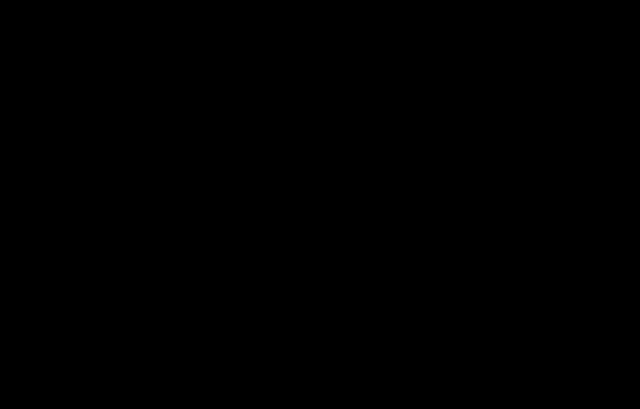
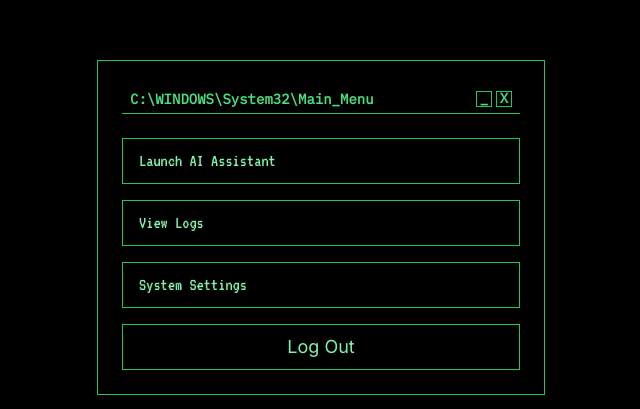
Before and after one commit to noregretsluka/ai-terminal, a React (Vite) app: page /menu in a window 1280 px wide. Before the commit this address had no page. Shown: the part 173-582 px from the top of the page, without its empty margins (319-959 px from the left). Built offline with nearby package versions, Linux system fonts and the light colour scheme.

Commit message:
Added landing pages for Settings and Assistant; updated Login, Logs, and MainMenu components with routing and layout improvements

```diff
--- a/src/App.jsx
+++ b/src/App.jsx
@@ -1,14 +1,20 @@
 // src/App.jsx
 import { BrowserRouter as Router, Routes, Route } from "react-router-dom";
 import Login from "./Login";
+import MainMenu from "./MainMenu";
 import Logs from "./Logs";
+import Assistant from "./Assistant";
+import Settings from "./Settings";
 
 function App() {
   return (
     <Router>
       <Routes>
         <Route path="/" element={<Login />} />
+        <Route path="/menu" element={<MainMenu />} />
         <Route path="/logs" element={<Logs />} />
+        <Route path="/assistant" element={<Assistant />} />
+        <Route path="/settings" element={<Settings />} />
       </Routes>
     </Router>
   );
--- /dev/null
+++ b/src/Assistant.jsx
@@ -0,0 +1,6 @@
+// src/Assistant.jsx
+function Assistant() {
+  return <div className="text-green-400 p-6">[AI Assistant coming soon...]</div>;
+}
+
+export default Assistant;
--- a/src/Login.jsx
+++ b/src/Login.jsx
@@ -1,6 +1,6 @@
 // src/Login.jsx
 import { useState } from "react";
-import { Link } from "react-router-dom";
+import { Link, useNavigate } from "react-router-dom";
 import { auth } from "./firebase";
 import {
   createUserWithEmailAndPassword,
@@ -13,6 +13,7 @@
   const [password, setPassword] = useState("");
   const [user, setUser] = useState(null);
   const [isRegistering, setIsRegistering] = useState(false);
+  const navigate = useNavigate();
 
   const handleSubmit = async (e) => {
     e.preventDefault();
@@ -21,6 +22,7 @@
         ? await createUserWithEmailAndPassword(auth, email, password)
         : await signInWithEmailAndPassword(auth, email, password);
       setUser(userCredential.user);
+      navigate("/menu"); // Redirect to main menu
     } catch (error) {
       alert(error.message);
     }
@@ -45,7 +47,6 @@
 
         {/* Terminal output and form */}
         <div className="p-6">
-          {/* Fake printed terminal text */}
           <div className="w-full flex justify-center">
             <h1 className="text-green-400 font-mono text-lg text-center blinking-cursor">
               Welcome to AI Terminal
--- /dev/null
+++ b/src/MainMenu.jsx
@@ -0,0 +1,46 @@
+// src/MainMenu.jsx
+import { Link, useNavigate } from "react-router-dom";
+import { signOut } from "firebase/auth";
+import { auth } from "./firebase";
+
+function MainMenu() {
+  const navigate = useNavigate();
+
+  const handleLogout = async () => {
+    await signOut(auth);
+    navigate("/"); // Redirect to login
+  };
+
+  return (
+    <div className="min-h-screen flex items-center justify-center bg-black text-green-400 font-vt">
+      <div className="border border-green-500 w-full max-w-md p-6">
+        {/* Terminal Title Bar */}
+        <div className="flex justify-between items-center border-b border-green-500 px-2 py-1 text-sm font-bold font-mono">
+          <span>C:\WINDOWS\System32\Main_Menu</span>
+          <div className="flex space-x-1">
+            <div className="border border-green-500 w-4 h-4 text-center leading-3">_</div>
+            <div className="border border-green-500 w-4 h-4 text-center leading-3">X</div>
+          </div>
+        </div>
+
+        {/* Menu Buttons */}
+        <div className="flex flex-col space-y-4 mt-6">
+          <Link to="/assistant" className="bg-black border border-green-500 text-green-300 px-4 py-2 hover:bg-green-800 transition duration-300">
+            Launch AI Assistant
+          </Link>
+          <Link to="/logs" className="bg-black border border-green-500 text-green-300 px-4 py-2 hover:bg-green-800 transition duration-300">
+            View Logs
+          </Link>
+          <Link to="/settings" className="bg-black border border-green-500 text-green-300 px-4 py-2 hover:bg-green-800 transition duration-300">
+            System Settings
+          </Link>
+          <button onClick={handleLogout} className="bg-black border border-green-500 text-green-300 px-4 py-2 hover:bg-green-800 transition duration-300">
+            Log Out
+          </button>
+        </div>
+      </div>
+    </div>
+  );
+}
+
+export default MainMenu;
--- /dev/null
+++ b/src/Settings.jsx
@@ -0,0 +1,6 @@
+// src/Settings.jsx
+function Settings() {
+  return <div className="text-green-400 p-6">[System Settings coming soon...]</div>;
+}
+
+export default Settings;
```
